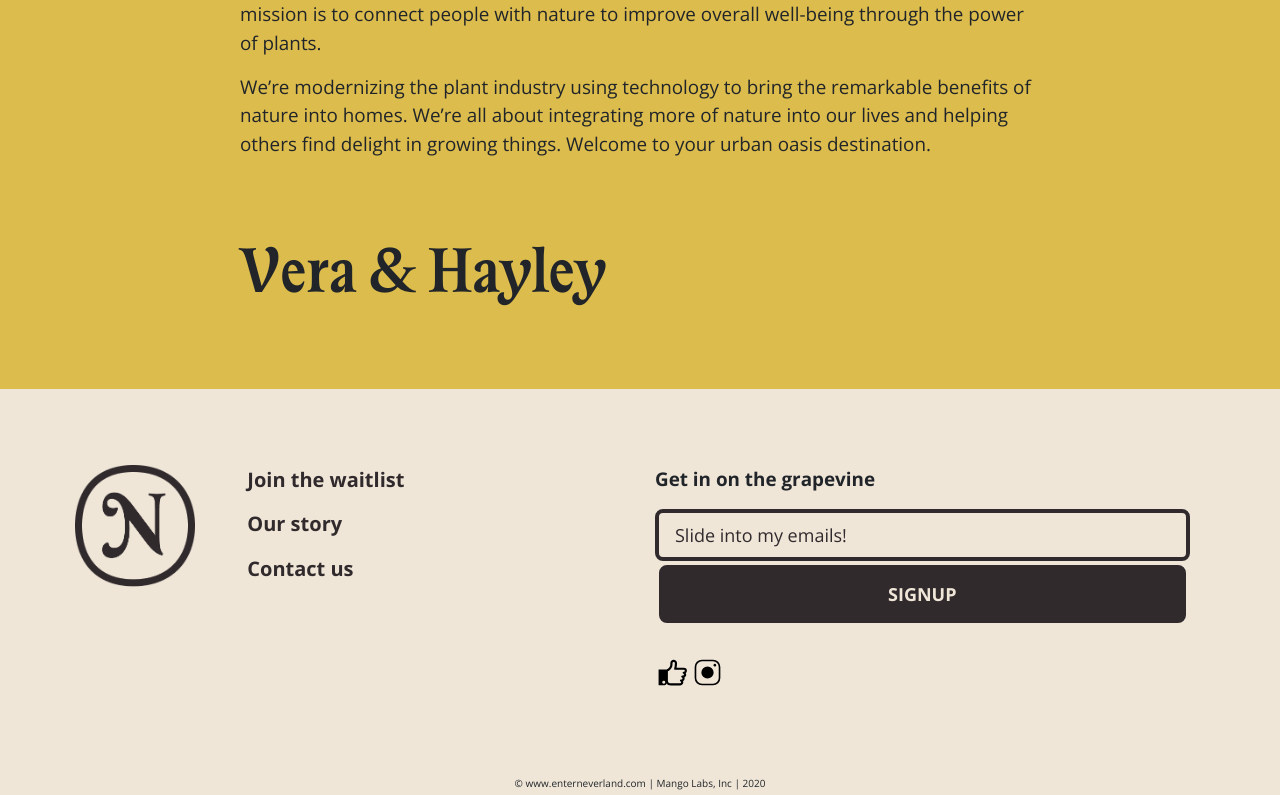
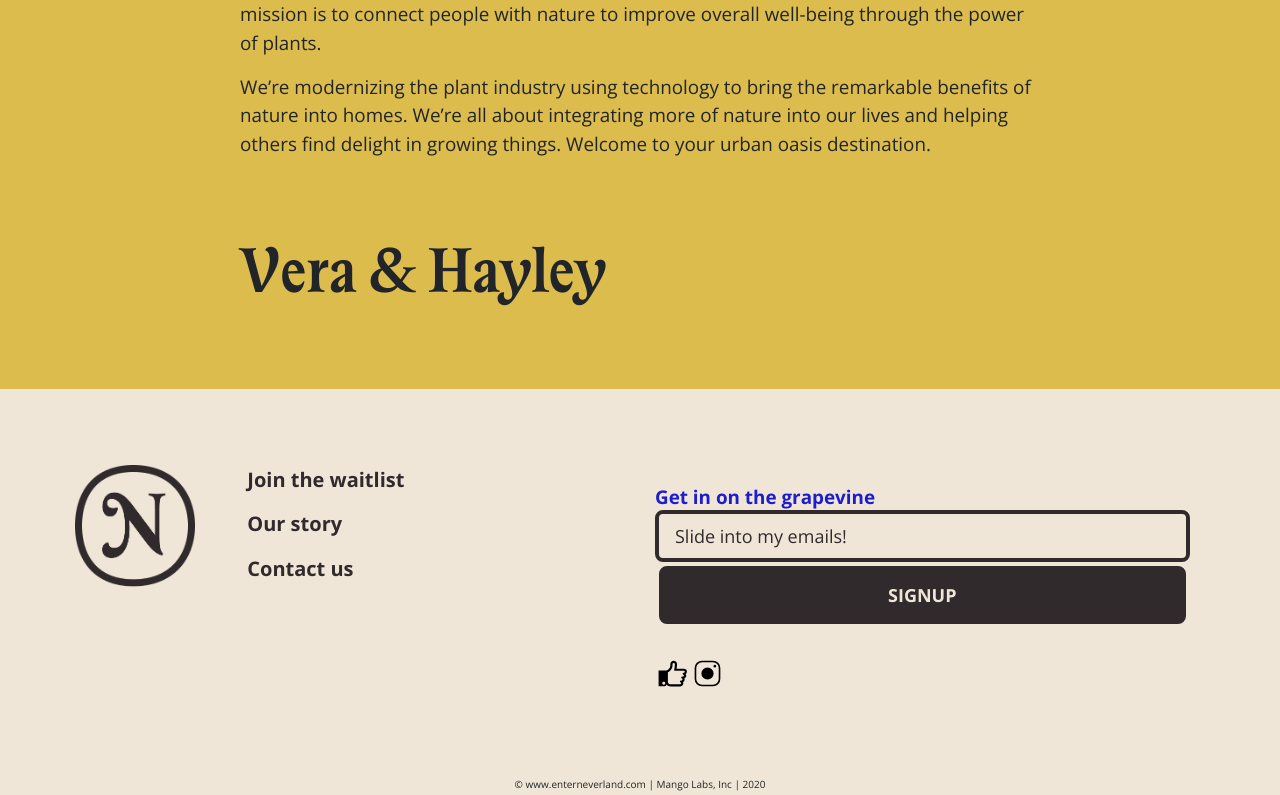
Before and after one commit to rodgoeliz/neverland-project, a React (Create React App) app: page /waitlist/user in a window 1280 px wide. Shown: the part 1867-2662 px from the top of the page. Built offline with nearby package versions, Linux system fonts and the light colour scheme.

Commit message:
separate seed and plant

```diff
--- a/src/App.scss
+++ b/src/App.scss
@@ -140,7 +140,6 @@ h2 {
   background-size: cover;
   padding-bottom: 6em;
   z-index: 400;
-  margin-top: -5em;
   padding-top: 6em;
   padding-bottom: 6em;
 }
--- a/src/components/Footer.jsx
+++ b/src/components/Footer.jsx
@@ -18,8 +18,8 @@ class Footer extends Component {
 						</div>
 					</div>
 					<div className="col-sm-6">
-						<div className="">
-							<p style={{fontSize: '12px', fontWeight: 'bold'}}>Get in on the grapevine</p>
+						<div className="" style={{marginTop: '1em'}}>
+							<p style={{fontSize: '12px', fontWeight: 'bold', color: '#1e1dcd', marginBottom: -2}}>Get in on the grapevine</p>
 							<div style={{display: 'flex', flexDirection: 'column'}}>
 								<input className="neverland-input-footer" placeholder="Slide into my emails!"/>
 								<button style={{marginLeft: '4px'}} onClick={this.onClickWaitlist} className="neverland-button-black"> SIGNUP </button><br/>
--- a/src/components/layouts/NeverlandHome.jsx
+++ b/src/components/layouts/NeverlandHome.jsx
@@ -173,6 +173,9 @@ With its bright green fragrant leaves, clean bright flavor, and stimulating scen
 						</div>
 						<div className="col-md-6"><img style={{width:'100%', marginLeft: '-10%'}}src="images/mintobe.png"/></div>
 					</div>
+					<br/>
+					<br/>
+					<h1 id="plants" className="h1-cognace" style={{textAlign: 'center'}}>Our Seed Grow Packs</h1>
 					<div className="row-nm plant-pack-row plant-pack-row-maroon">
 						<div className="col-md-6"><img style={{width:'110%', marginLeft: '-10%'}}src="images/african_violet.png"/></div>
 						<div className="col-md-6 padding-right plant-container-blue padding-left-small">
```
